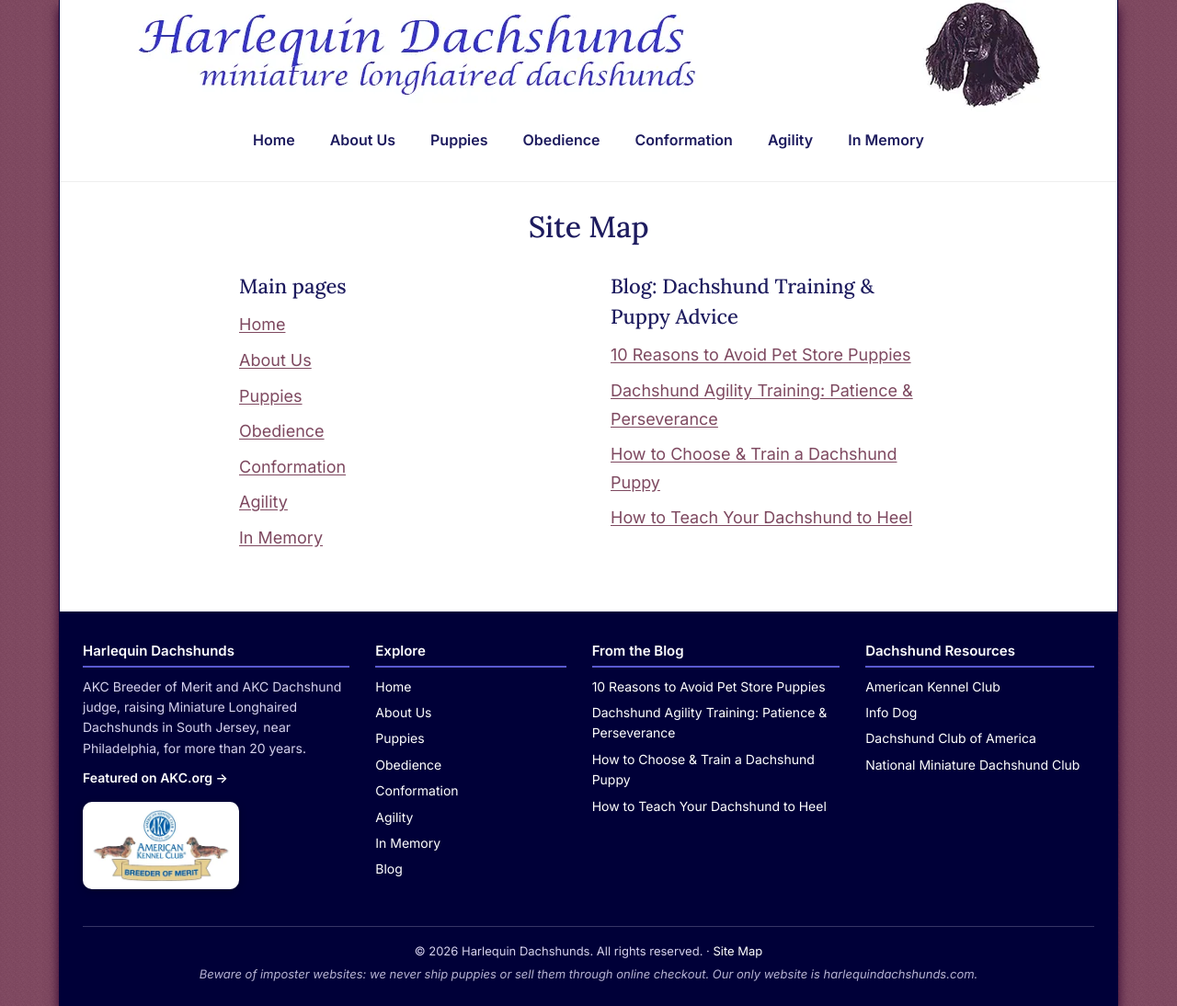
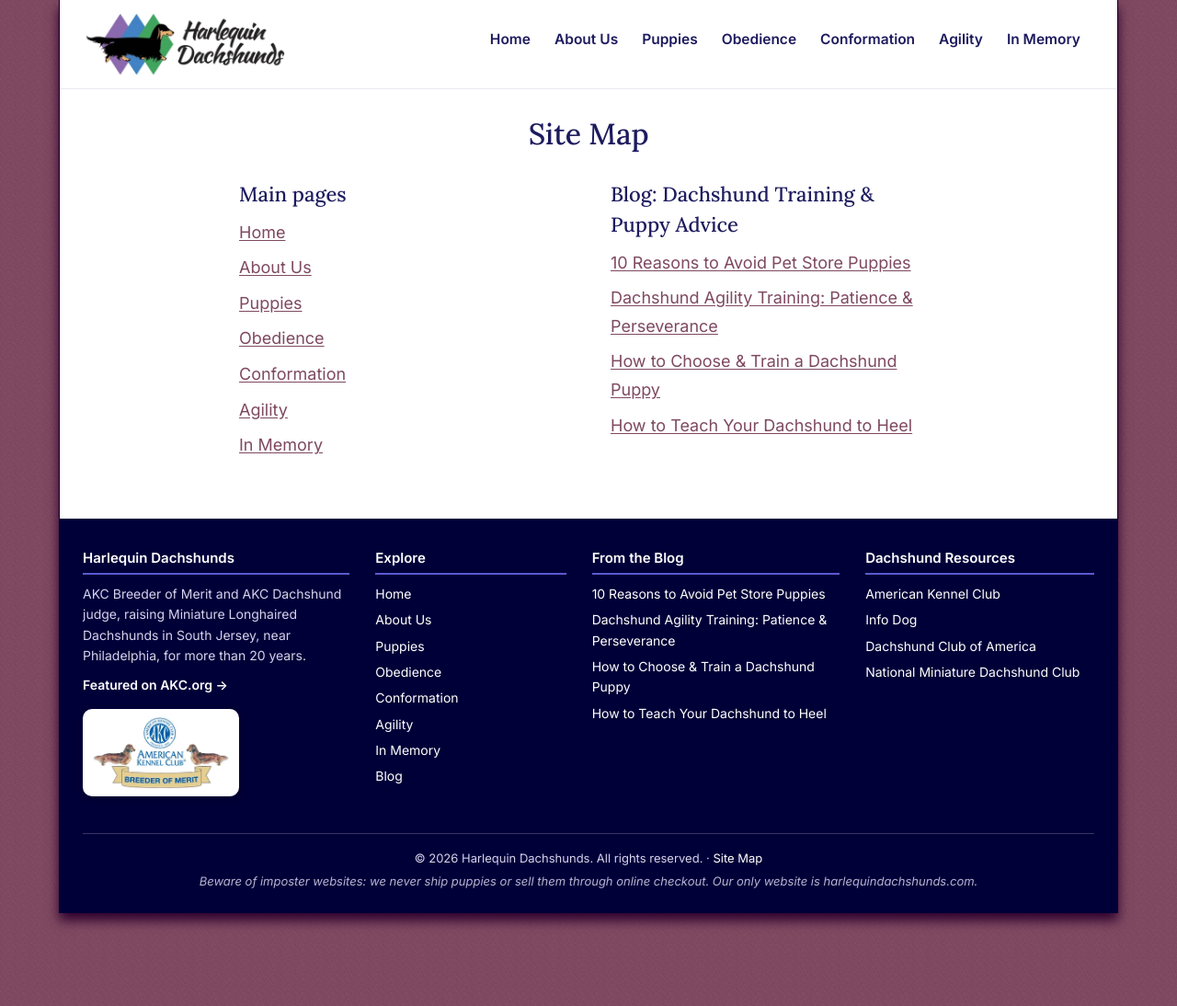
Before and after one commit to louisliberty/harlequin-dachshunds, a Jekyll site: the page built from sitemap.html, in a window 1280 px wide. Shown: the whole page at 92% size. Built offline with Jekyll 4.4.1, drawn with Linux system fonts in a browser that asks for light colours.

Commit message:
Header: new logo on the left, menu on the right; remove old banner and mid-page logo
Co-Authored-By: Claude Opus 5.5 <noreply@anthropic.com>
Claude-Session: https://claude.ai/code/session_01TAfJqWrpFTn7GBn9jW8hNF

```diff
--- a/_includes/header.html
+++ b/_includes/header.html
@@ -1,6 +1,6 @@
 	<header id="masthead" class="site-header" role="banner">
 		<div class="site-branding">
-			<a href="{{ '/' | relative_url }}" title="{{ site.title }}" rel="home">{% include picture.html src="/assets/images/site/header.jpg" alt=site.title width="1000" height="122" sizes="(max-width: 1000px) 100vw, 1000px" %}</a>
+			<a class="site-logo" href="{{ '/' | relative_url }}" rel="home"><picture><source type="image/webp" srcset="/assets/images/site/logo-header-144.webp 1x, /assets/images/site/logo-header-216.webp 1.5x, /assets/images/site/logo-header-216.webp 2x"><img src="/assets/images/site/logo-header-144.png" alt="Harlequin Dachshunds, miniature longhaired dachshunds" width="460" height="144" fetchpriority="high"></picture></a>
 		</div>
 
 		<nav id="site-navigation" class="main-navigation" role="navigation">
--- a/assets/css/site.css
+++ b/assets/css/site.css
@@ -331,3 +331,30 @@ h1.page-title, .page article h1.entry-title, .single article h1.entry-title, h1.
   #site-navigation #menu-primary { display: none; }
   #site-navigation.toggled #menu-primary { display: flex; }
 }
+
+/* ===== Header: logo on the left, menu on the right ===== */
+#masthead.site-header { display: flex; align-items: center; justify-content: space-between; gap: 12px 24px; padding: 14px 28px; margin-bottom: 20px; border-bottom: 1px solid #ece8f0; }
+#masthead.site-header::before, #masthead.site-header::after { content: none; }
+#masthead .site-branding { flex: 0 0 auto; }
+#masthead .site-logo { display: block; line-height: 0; }
+#masthead .site-logo img { width: auto; height: 68px; margin: 0; display: block; }
+#masthead #site-navigation { width: auto; clear: none; flex: 1 1 auto; }
+#masthead #site-navigation #menu-primary { justify-content: flex-end; padding: 0; gap: 2px; }
+#masthead #site-navigation #menu-primary a { padding: 10px 12px 20px; font-size: 15.5px; }
+#masthead #site-navigation .menu-toggle { text-align: right; }
+@media (max-width: 1000px) {
+  #masthead.site-header { flex-direction: column; align-items: center; padding: 14px 16px 4px; }
+  #masthead .site-logo img { height: 60px; }
+  #masthead #site-navigation { width: 100%; }
+  #masthead #site-navigation #menu-primary { justify-content: center; padding-top: 4px; }
+}
+@media screen and (max-width: 600px) {
+  #masthead.site-header { flex-direction: row; flex-wrap: wrap; justify-content: space-between; align-items: center; padding: 10px 16px; }
+  #masthead .site-logo img { height: 48px; }
+  #masthead #site-navigation { width: auto; flex: 0 0 auto; }
+  #masthead #site-navigation.toggled { flex: 1 0 100%; }
+  #masthead #site-navigation.toggled .menu-toggle { position: absolute; right: 16px; top: 18px; }
+  #masthead #site-navigation #menu-primary { justify-content: center; }
+}
+#masthead { position: relative; }
+#masthead .skip-link:not(:focus) { left: 0; top: 0; width: 1px; height: 1px; overflow: hidden; }
--- a/index.html
+++ b/index.html
@@ -9,7 +9,7 @@ description: "AKC Breeder of Merit raising champion miniature longhaired dachshu
 <p class="home-eyebrow">AKC Breeder of Merit · South Jersey</p>
 <h1 class="home-tagline">Breeder of <span class="nowrap">top-ranked</span> miniature longhaired dachshunds in AKC conformation, agility and obedience.</h1>
 <p><picture><source type="image/webp" srcset="/assets/img-sizes/dogs/molly/molly-fast-cat-2023-480.webp 480w, /assets/img-sizes/dogs/molly/molly-fast-cat-2023-800.webp 800w, /assets/img-sizes/dogs/molly/molly-fast-cat-2023-1200.webp 1200w, /assets/img-sizes/dogs/molly/molly-fast-cat-2023-1600.webp 1600w" sizes="(max-width: 600px) 92vw, min(901px, 92vw, 1000px)"><img fetchpriority="high" loading="eager" alt="Molly, a red miniature longhaired dachshund, running Fast CAT in 2023" class="wp-image-1113 aligncenter" height="645" src="/assets/images/dogs/molly/molly-fast-cat-2023.jpg" width="901"/></picture></p>
-<p class="as-heading">Recognizing that all puppies are cute, we have chosen to feature our adult dogs on our home page, unlike other breeders. Before you purchase that “adorable” puppy, check out the parents and extended family to see how they have matured. Our puppies are not only cute and loveable, but they develop into extraordinary adult dogs, both in appearance and in disposition. This is what sets us apart from the rest.<span class="signature">~ Harlequin Dachshunds</span><strong><em><picture><source type="image/webp" srcset="/assets/img-sizes/site/final-logo-fixed-feet-480.webp 480w, /assets/img-sizes/site/final-logo-fixed-feet-800.webp 800w, /assets/img-sizes/site/final-logo-fixed-feet-1200.webp 1200w, /assets/img-sizes/site/final-logo-fixed-feet-1600.webp 1600w" sizes="(max-width: 600px) 92vw, min(640px, 92vw, 1000px)"><img loading="lazy" decoding="async" alt="Harlequin Dachshunds logo" class="wp-image-1112 aligncenter" height="374" src="/assets/images/site/final-logo-fixed-feet.jpg" width="640"/></picture></em></strong></p>
+<p class="as-heading">Recognizing that all puppies are cute, we have chosen to feature our adult dogs on our home page, unlike other breeders. Before you purchase that “adorable” puppy, check out the parents and extended family to see how they have matured. Our puppies are not only cute and loveable, but they develop into extraordinary adult dogs, both in appearance and in disposition. This is what sets us apart from the rest.<span class="signature">~ Harlequin Dachshunds</span></p>
 <div class="photo-grid photo-grid-4 home-grid">
 <figure><a href="/assets/images/dogs/dustin/dustin-w-ribbons.jpg"><picture><source type="image/webp" srcset="/assets/img-sizes/dogs/dustin/dustin-w-ribbons-480.webp 480w, /assets/img-sizes/dogs/dustin/dustin-w-ribbons-800.webp 800w, /assets/img-sizes/dogs/dustin/dustin-w-ribbons-1200.webp 1200w, /assets/img-sizes/dogs/dustin/dustin-w-ribbons-1502.webp 1502w" sizes="(max-width: 700px) 46vw, 230px"><img src="/assets/images/dogs/dustin/dustin-w-ribbons.jpg" alt="CH Harlequin Midnight Cowboy ML “Dustin” with his Best of Winners ribbons" loading="lazy" decoding="async" style="object-position: 50% 30%"></picture></a></figure>
 <figure><a href="/assets/images/dogs/axyl/axyl.jpg"><picture><source type="image/webp" srcset="/assets/img-sizes/dogs/axyl/axyl-480.webp 480w, /assets/img-sizes/dogs/axyl/axyl-800.webp 800w, /assets/img-sizes/dogs/axyl/axyl-1200.webp 1200w, /assets/img-sizes/dogs/axyl/axyl-1600.webp 1600w" sizes="(max-width: 700px) 46vw, 230px"><img src="/assets/images/dogs/axyl/axyl.jpg" alt="Black and tan miniature longhaired dachshund puppy girl" loading="lazy" decoding="async" style="object-position: 50% 40%"></picture></a></figure>
```
Also changed, not shown: assets/images/site/logo-header-144.png (added), assets/images/site/logo-header-144.webp (added), assets/images/site/logo-header-216.webp (added).
